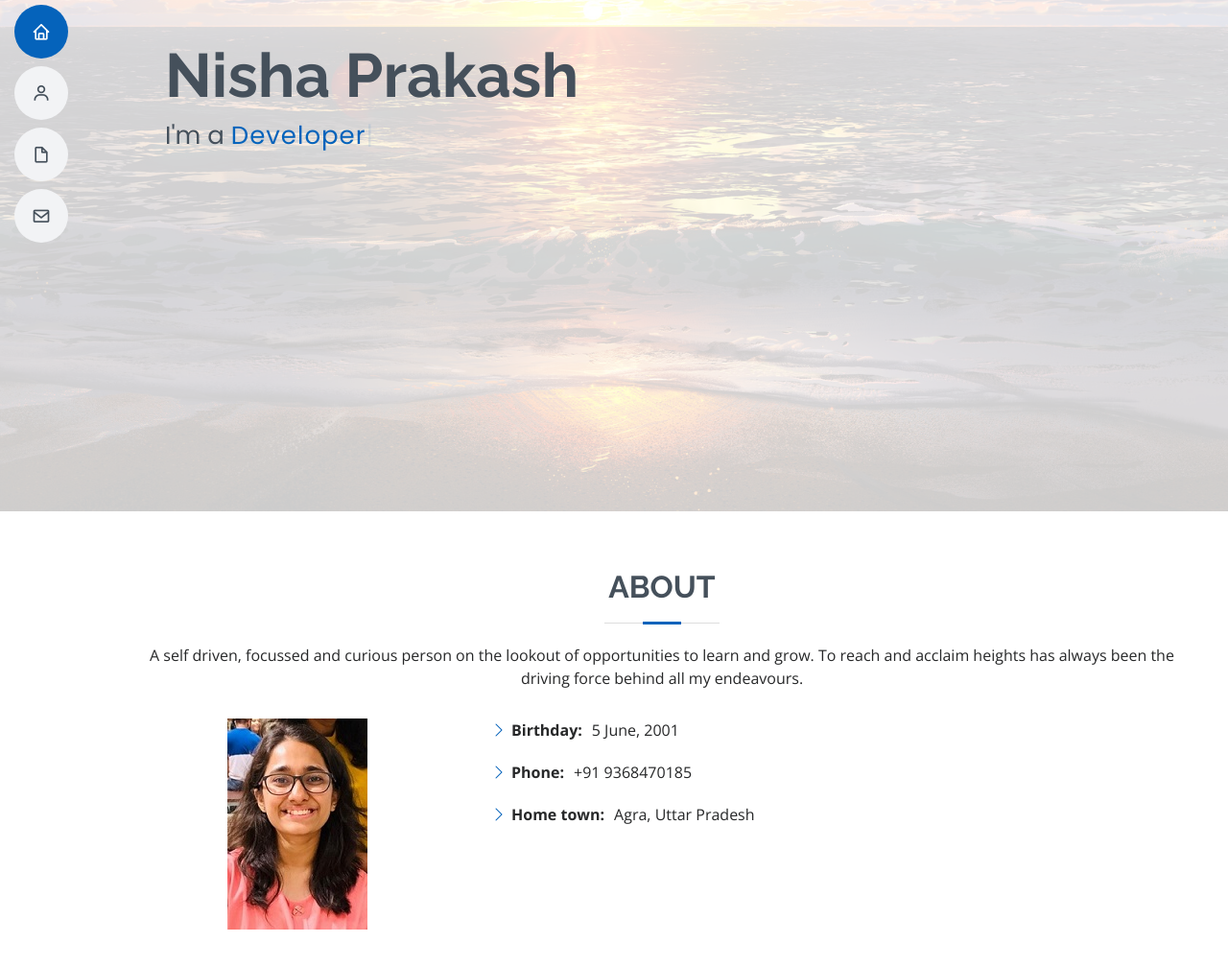
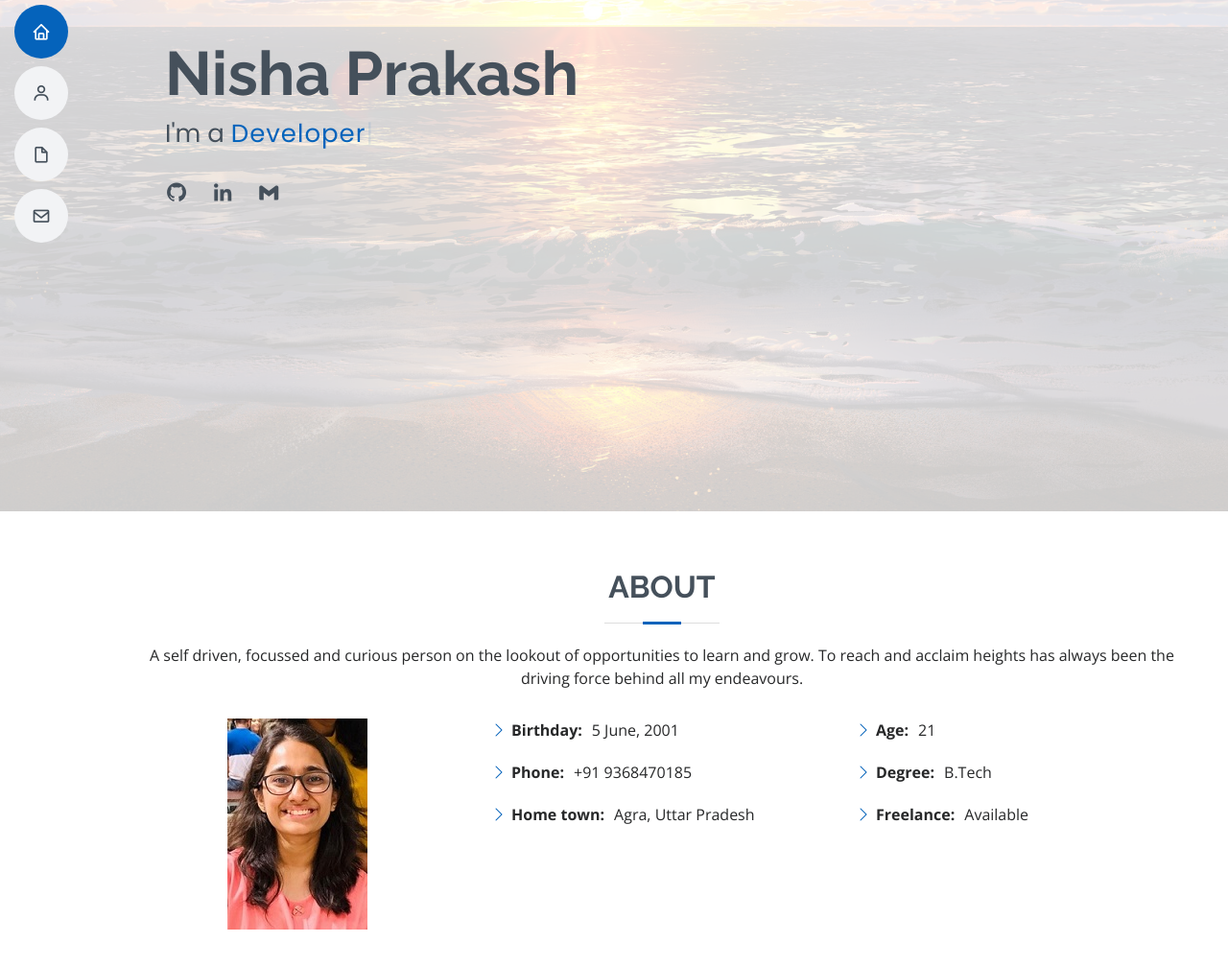
Before and after one commit to bash-all/bash_all_portfolio, a plain HTML site: page index.html in a window 1280 px wide. Shown: the part 267-1274 px from the top of the page at 96% size. Drawn offline with nearby package versions, Linux system fonts and the light colour scheme.

Commit message:
Update index.html

```diff
--- a/index.html
+++ b/index.html
@@ -61,9 +61,9 @@
       <h1>Nisha Prakash</h1>
       <p>I'm a <span class="typed" data-typed-items="Coder, Developer, Freelancer, AI/ML Enthusiast"></span></p>
       <div class="social-links">
-        <a href="#" class="github"><i class="https://github.com/bash-all"></i></a>
-        <a href="#" class="linkedin"><i class="https://in.linkedin.com/in/nisha-prakash-2880321ba"></i></a>
-      </div>
+        <a href="https://github.com/bash-all" class="github"><i class="bx bxl-github"></i></a>
+        <a href="https://in.linkedin.com/in/nisha-prakash-2880321ba" class="linkedin"><i class="bx bxl-linkedin"></i></a>
+        <a a href="https://mail.google.com/mail/?view=cm&fs=1&tf=1&to=nishaprakashngd.05@gmail.com" target="_blank" class="gmail"><i class="bx bxl-gmail"></i></a>
     </div>
   </section><!-- End Hero -->
 
@@ -93,6 +93,14 @@
                   <li><i class="bi bi-chevron-right"></i> <strong>Birthday:</strong> <span>5 June, 2001</span></li>
                   <li><i class="bi bi-chevron-right"></i> <strong>Phone:</strong> <span>+91 9368470185</span></li>
                   <li><i class="bi bi-chevron-right"></i> <strong>Home town:</strong> <span>Agra, Uttar Pradesh</span></li>
+                </ul>
+              </div>
+
+              <div class="col-lg-6">
+                <ul>
+                  <li><i class="bi bi-chevron-right"></i> <strong>Age:</strong> <span>21</span></li>
+                  <li><i class="bi bi-chevron-right"></i> <strong>Degree:</strong> <span>B.Tech</span></li>
+                  <li><i class="bi bi-chevron-right"></i> <strong>Freelance:</strong> <span>Available</span></li>
                 </ul>
               </div>
             </div>
```
